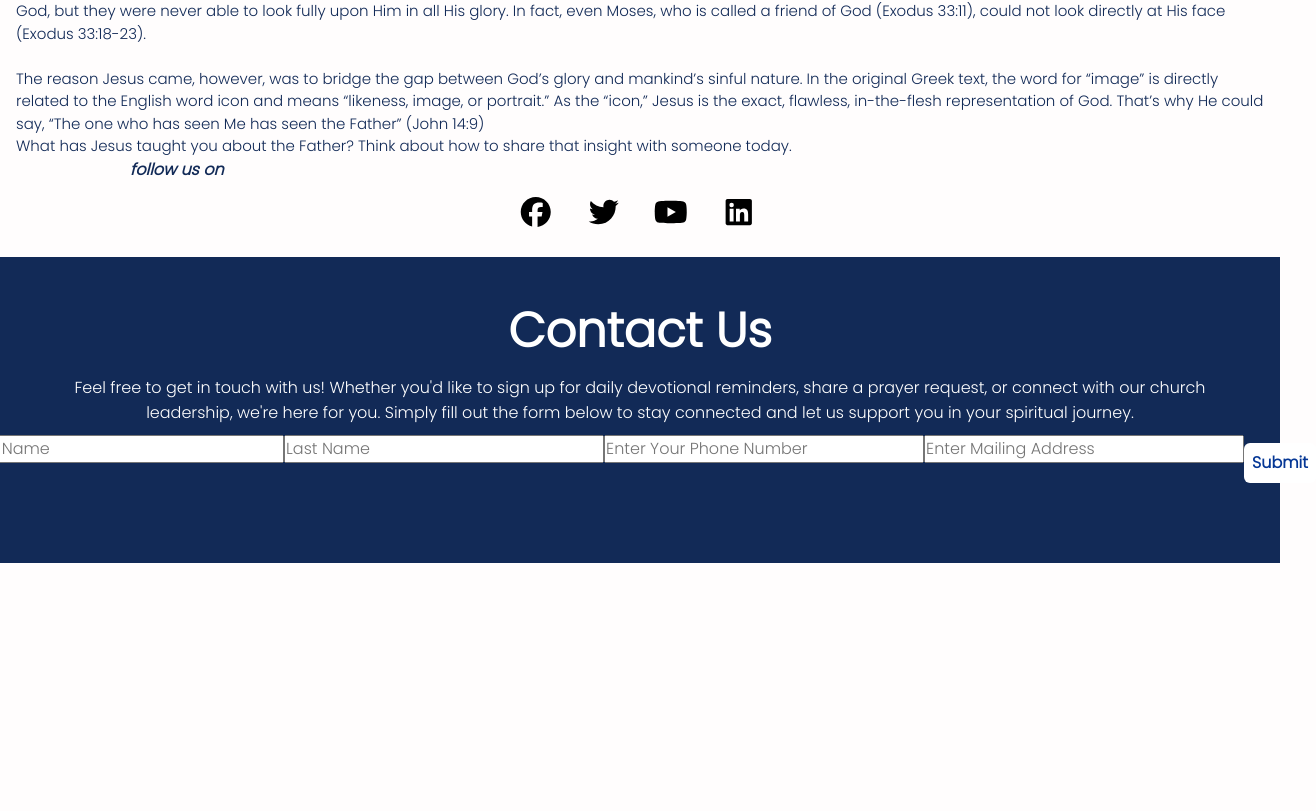
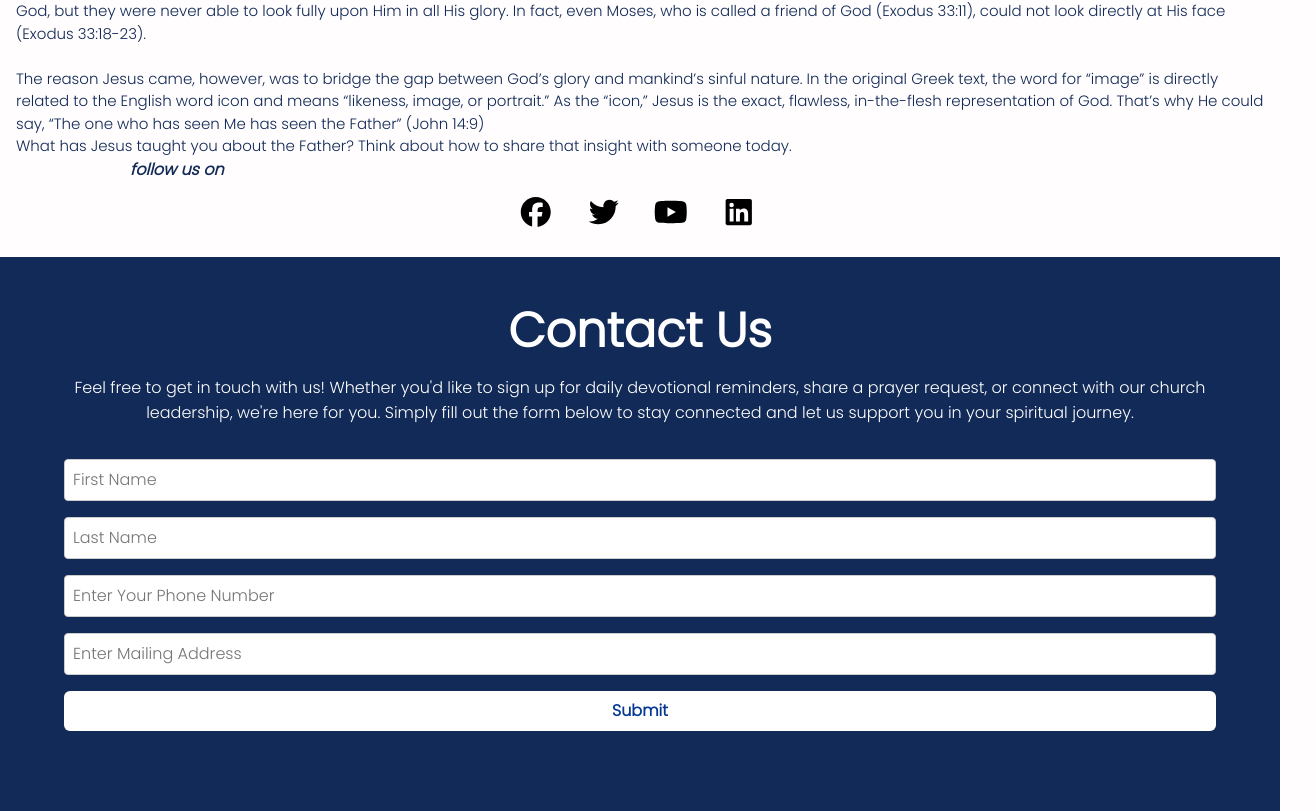
Before and after one commit to Munsa1/daily-devotional-react-frontend, a React (Vite) app: page / in a window 1280 px wide. Shown: the part 1142-1953 px from the top of the page, 1316 px wide, since content can reach past the window. Before the commit the page ends 1705 px from the top, so only its background shows below. Built offline with nearby package versions, Linux system fonts and the light colour scheme; no server answers.

Commit message:
Fix and finalize contact form styling

```diff
--- a/src/components/ContactUs/ContactUs.jsx
+++ b/src/components/ContactUs/ContactUs.jsx
@@ -69,7 +69,7 @@ export default function ContactUs() {
         stay connected and let us support you in your spiritual journey.
       </p>
 
-      <div className="signup-form d-flex">
+      <div className={`${styles['signup-form']} d-flex`}>
         <form className="d-flex" onSubmit={handleSubmit} noValidate>
           <div>
             <input
```
